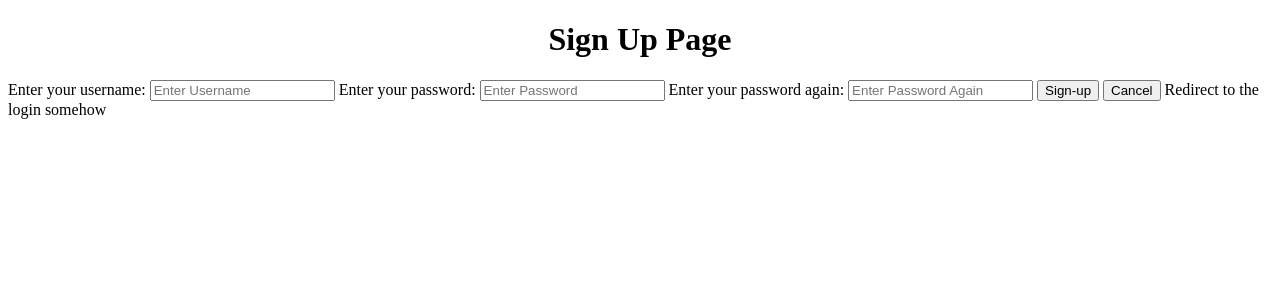
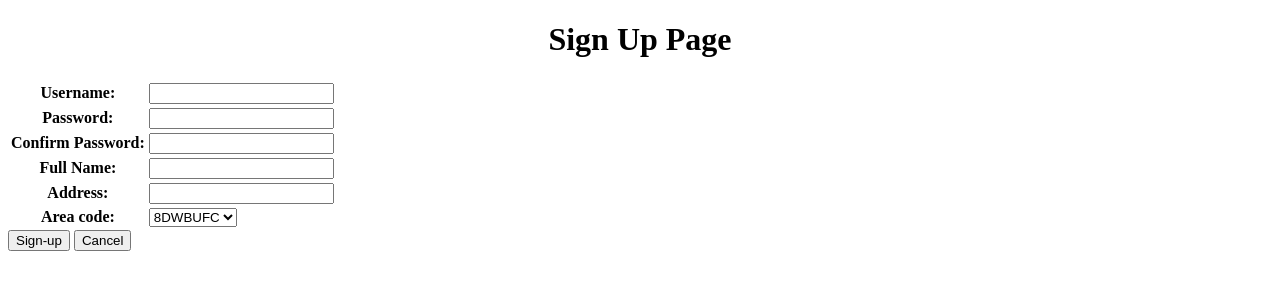
Before and after one commit to spencerolsondke/Database-Project, a Django app: template databaseproject/index/templates/sign-up.html in a window 1280 px wide. Shown: the top 300 px of the page. Run offline with Django 3.2, Linux system fonts and the light colour scheme; the template is opened without the code that fills it: values that come from a table or form of the project are taken from there, others are empty.

Commit message:
Finished registration form

```diff
--- a/databaseproject/databaseproject/settings.py
+++ b/databaseproject/databaseproject/settings.py
@@ -118,6 +118,8 @@ USE_L10N = True
 
 USE_TZ = True
 
+APPEND_SLASH = False
+
 
 # Static files (CSS, JavaScript, Images)
 # https://docs.djangoproject.com/en/3.2/howto/static-files/
--- /dev/null
+++ b/databaseproject/index/forms.py
@@ -0,0 +1,23 @@
+from django import forms
+from django.core.exceptions import ValidationError
+from index.models import Area
+
+class User_Form(forms.Form):
+    username = forms.CharField(label="Username", max_length=45)
+    password = forms.CharField(label="Password", widget=forms.PasswordInput())
+    confirm_password = forms.CharField(label="Confirm Password", widget=forms.PasswordInput())
+    name = forms.CharField(label="Full Name", max_length=45)
+    address = forms.CharField(label = "Address", max_length=45)
+    areas = [(str(i), str(i)) for i in list(Area.objects.all())]
+    area_code = forms.ChoiceField(choices=areas)
+
+    def clean(self):
+        cleaned_data = super().clean()
+        password = cleaned_data['password']
+        confirm_password = cleaned_data['confirm_password']
+        print(f"Password: {password}")
+        if password != confirm_password:
+            raise ValidationError(
+                "Passwords do not match!",
+                code = "different passwords"
+            )
--- a/databaseproject/index/models.py
+++ b/databaseproject/index/models.py
@@ -33,6 +33,8 @@ class Customer(models.Model):
     area = models.ForeignKey(Area, models.CASCADE, blank=True, null=True)
     address = models.CharField(max_length=45)
     name = models.CharField(max_length=45)
+    username = models.CharField(max_length=45)
+    password = models.CharField(max_length=45)
 
     class Meta:
         managed = True
--- a/databaseproject/index/templates/login.html
+++ b/databaseproject/index/templates/login.html
@@ -10,11 +10,11 @@
                 <label> Username: </label>
                 <input type='text' placeholder='Enter Username' name='username' required>
                 <label> Password: </label>
-                <input type='text' placeholder='Enter Password' name'password' required>
+                <input type='text' placeholder='Enter Password' name='password' required>
                 <button type='submit'> Login </button>
                 <button type='button' class='cancelbtn'> Cancel </button>
                 <label> No account? </label>
-                <a href="/sign-up.html"> Sign Up </a>
+                <a href="/sign-up/"> Sign Up </a>
             </div>
         </form>
     </body>
--- a/databaseproject/index/templates/sign-up.html
+++ b/databaseproject/index/templates/sign-up.html
@@ -5,17 +5,21 @@
     </head>
     <body>
         <center><h1> Sign Up Page </h1></center>
-        <form>
-            <div class='container'>
+        <form action="/sign-up/" method="POST">
+            {% csrf_token %}
+            <table>
+                {{ form.as_table }}
+            </table>
+            <!--<div class='container'>
                 <label> Enter your username: </label>
                 <input type='text' placeholder='Enter Username' name='username' required>
                 <label> Enter your password: </label>
                 <input type='text' placeholder='Enter Password' name'password' required>
                 <label> Enter your password again: </label>
                 <input type='text' placeholder='Enter Password Again' name'password2' required>
-                <button type='submit'> Sign-up </button>
-                <button href='/index.html' type='button' class='cancelbtn'> Cancel </button> Redirect to the login somehow
-            </div>
+            </div>-->
+            <button type='submit'> Sign-up </button>
+            <a href="/"><button type='button' class='cancelbtn'> Cancel </button></a>
         </form>
     </body>
 </html>
--- a/databaseproject/index/urls.py
+++ b/databaseproject/index/urls.py
@@ -5,4 +5,5 @@ from django.contrib import admin
 
 urlpatterns = [
     path('', views.index, name="index"),
+    path('sign-up/', views.sign_up, name="sign_up"),
 ]
```
Also changed, not shown: databaseproject/index/views.py (+16 -0 lines), databaseproject/index/migrations/0005_auto_20211004_1621.py, databaseproject/index/migrations/0006_auto_20211005_2229.py (added).
